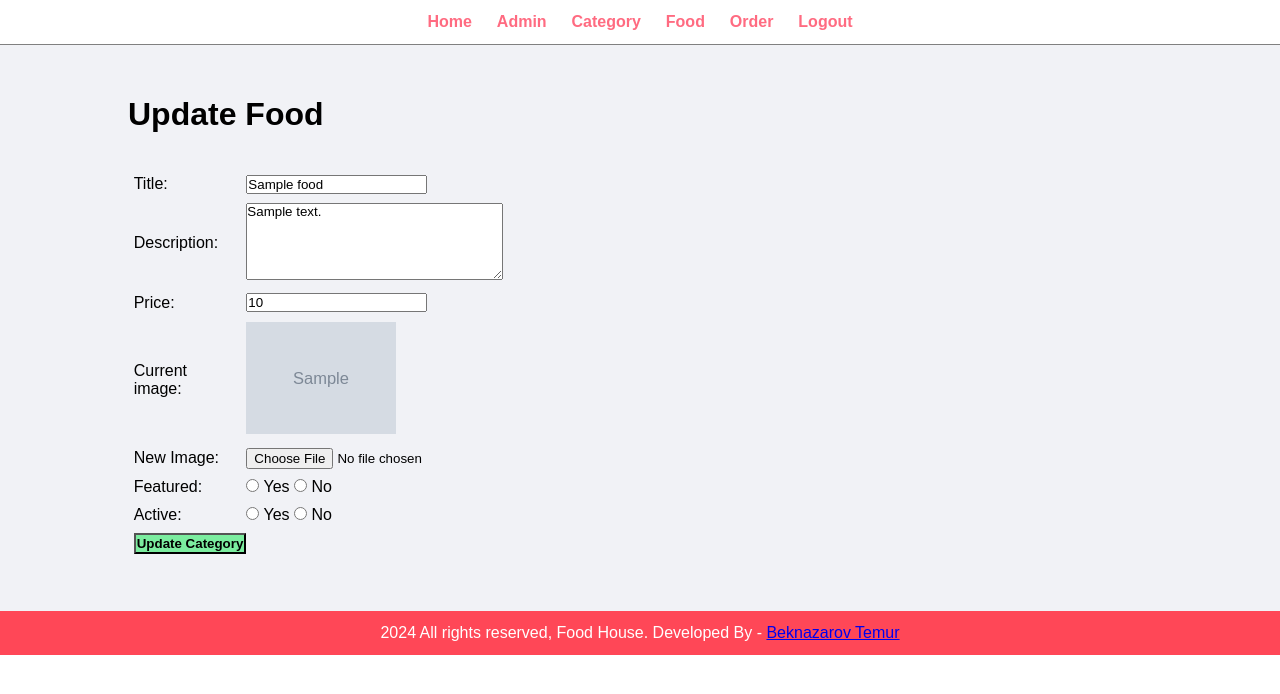
After one commit to BeknazarovTemur/Food-Order, a PHP site: page /admin/update-food.php?id=1 in a window 1280 px wide. The commit adds this page. Shown: the top 694 px of the page. Run offline with PHP 8.4, Linux system fonts and the light colour scheme; the visitor is signed in with stand-in values (Sample User, id 1); tables that the repository leaves empty or names only in its code hold one stand-in row (values such as "Sample post"); grey boxes marked "Sample" are stand-in pictures.

Commit message:
Delete and Update Food

```diff
--- a/admin/manage-category.php
+++ b/admin/manage-category.php
@@ -113,7 +113,6 @@ include "partials/header.php";
                     </tr>
                     <?php
                 }
-
             ?>
         </table>
     </div>
--- /dev/null
+++ b/admin/update-food.php
@@ -0,0 +1,160 @@
+<?php
+include "partials/header.php";
+?>
+
+<div class="main-content">
+    <div class="wrapper">
+        <h1>Update Food</h1><br><br>
+        <?php
+        if (isset($_GET['id'])) {
+            $id = $_GET['id'];
+            $sql2 = "SELECT * FROM tbl_food WHERE id=$id";
+            $res2 = mysqli_query($conn, $sql2);
+
+            $count = mysqli_num_rows($res2);
+            if ($count == 1) {
+                $row = mysqli_fetch_assoc($res2);
+                $title = $row['title'];
+                $description = $row['description'];
+                $price = $row['price'];
+                $current_image = $row['image_name'];
+                $featured = $row['featured'];
+                $active = $row['active'];
+            } else {
+                $_SESSION['no-food-found'] = "<div class='error'>Food Not Found.</div>";
+                header('location:' .SITEURL.'admin/manage-food.php');
+            }
+        } else {
+            header('location:' .SITEURL.'admin/manage-food.php');
+        }
+        ?>
+        <form action="" method="post" enctype="multipart/form-data">
+            <table class="tbl-30">
+                <tr>
+                    <td>Title: </td>
+                    <td>
+                        <input type="text" name="title" value="<?= $title ?>">
+                    </td>
+                </tr>
+                <tr>
+                    <td>Description: </td>
+                    <td>
+                        <textarea name="description" cols="30" rows="5"><?= $description ?></textarea>
+                    </td>
+                </tr>
+                <tr>
+                    <td>Price: </td>
+                    <td>
+                        <input type="number" name="price" value="<?= $price ?>">
+                    </td>
+                </tr>
+                <tr>
+                    <td>Current image: </td>
+                    <td>
+                        <?php
+                        if ($current_image != "") {
+                            ?>
+                            <img src="<?= SITEURL; ?>images/foods/<?= $current_image; ?>" width="150px">
+                            <?php
+                        } else {
+                            echo "<div class='error'>Image Not Added.</div>";
+                        }
+                        ?>
+                    </td>
+                </tr>
+                <tr>
+                    <td>New Image: </td>
+                    <td>
+                        <input type="file" name="image">
+                    </td>
+                </tr>
+                <tr>
+                    <td>Featured: </td>
+                    <td>
+                        <input <?php if ($featured=='Yes') {echo "checked";} ?> type="radio" name="featured" value="Yes"> Yes
+                        <input <?php if ($featured=='No') {echo "checked";} ?> type="radio" name="featured" value="No"> No
+                    </td>
+                </tr>
+                <tr>
+                    <td>Active: </td>
+                    <td>
+                        <input <?php if ($active=='Yes') {echo "checked";} ?>  type="radio" name="active" value="Yes"> Yes
+                        <input <?php if ($active=='No') {echo "checked";} ?>  type="radio" name="active" value="No"> No
+                    </td>
+                </tr>
+                <tr>
+                    <td>
+                        <input type="hidden" name="current_image" value="<?= $current_image; ?>">
+                        <input type="hidden" name="id" value="<?= $id; ?>">
+                        <input type="submit" name="submit" value="Update Category" class="btn-secondary">
+                    </td>
+                </tr>
+            </table>
+        </form>
+        <?php
+        if (isset($_POST['submit'])) {
+            $id = $_POST['id'];
+            $title = $_POST['title'];
+            $description = $_POST['description'];
+            $price = $_POST['price'];
+            $current_image = $_POST['current_image'];
+            $featured = $_POST['featured'];
+            $active = $_POST['active'];
+
+            if (isset($_FILES['image']['name'])) {
+                $image_name = $_FILES['image']['name'];
+                if ($image_name != "") {
+                    $ext = explode('.', $image_name);
+                    $image_ext = end($ext);
+                    $image_name = "Food_Category_" . rand(000, 999) . '.' . $ext;
+
+                    $src = $_FILES['image']['tmp_name'];
+                    $dst = "../images/foods/" . $image_name;
+                    $upload = move_uploaded_file($src, $dst);
+
+                    if ($upload == false) {
+                        $_SESSION['upload'] = "<div class='error'>Failed to Upload Image. </div>";
+                        header('location:' . SITEURL . 'admin/manage-food.php');
+                        die();
+                    }
+                    if ($current_image != "") {
+                        $remove_path = "../images/foods/" . $current_image;
+                        $remove = unlink($remove_path);
+                        if ($remove == false) {
+                            $_SESSION['failed_remove'] = "<div class='error'>Failed to Remove Image. </div>";
+                            header('location:' . SITEURL . 'admin/manage-food.php');
+                            die();
+                        }
+                    }
+                } else {
+                    $image_name = $current_image;
+                }
+            } else {
+                $image_name = $current_image;
+            }
+
+            $sql3 = "UPDATE tbl_food SET
+                    title = '$title',
+                    description = '$description',
+                    price = '$price',
+                    image_name = '$image_name',
+                    featured = '$featured',
+                    active = '$active'
+                WHERE id = $id";
+
+            $res3 = mysqli_query($conn, $sql3);
+            if ($res3 == true) {
+                $_SESSION['update'] = "<div class='success'>Food Updated Successfully.</div>";
+                header('location:' .SITEURL.'admin/manage-food.php');
+            } else {
+                $_SESSION['update'] = "<div class='error'>Category Not Found.</div>";
+                header('location:' .SITEURL.'admin/manage-food.php');
+            }
+        }
+        ?>
+    </div>
+</div>
+
+<?php
+include "partials/footer.php";
+?>
```
Also changed, not shown: admin/add-admin.php (+17 -16 lines), admin/add-category.php (+57 -59 lines), admin/delete-food.php (added, +32 -0 lines), admin/manage-food.php (+26 -4 lines), 9 other files.
